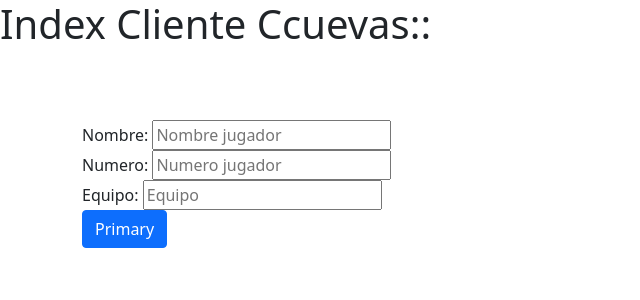
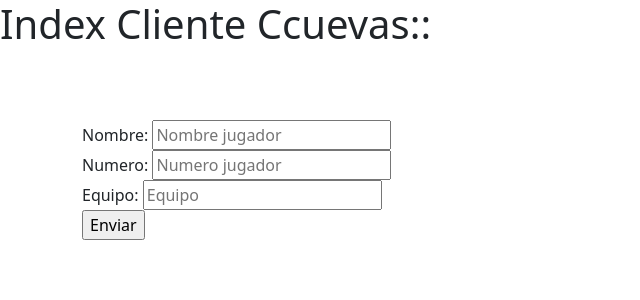
Before and after one commit to CrisCuevas84/Tareas, a Django app: page /cris/crear in a window 1280 px wide. Shown: the top 300 px of the page, without its empty margins (0-640 px from the left). Run offline with Django 3.2, Linux system fonts and the light colour scheme.

Commit message:
migración

```diff
--- a/generadorpalabras/criscuevas/templates/criscuevas/crear.html
+++ b/generadorpalabras/criscuevas/templates/criscuevas/crear.html
@@ -25,7 +25,7 @@
             <label for="player_name">Equipo:</label>
             <input type="text" id="player_name" name="player_name" placeholder="Equipo">
             <br>
-            <button type="button" class="btn btn-primary">Primary</button>
+            <input type="submit" value="Enviar">
         </form>
     </div>
 </body>
```
Also changed, not shown: generadorpalabras/criscuevas/migrations/0001_initial.py (added), generadorpalabras/db.sqlite3.
